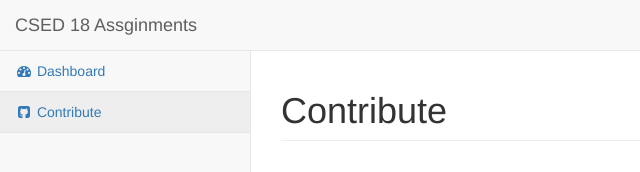
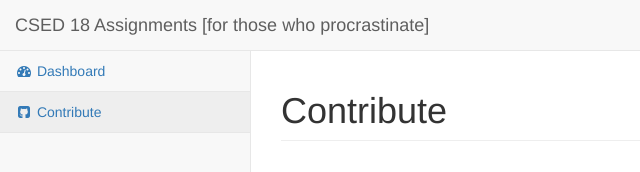
Before and after one commit to csed2018/csed2018.github.io, a website: page assignments/pages/contribute.html in a window 1280 px wide. Shown: the top 172 px of the page, without its empty margins (0-640 px from the left). Drawn offline with Linux system fonts and the light colour scheme.

Commit message:
modify title

```diff
--- a/assignments/pages/contribute.html
+++ b/assignments/pages/contribute.html
@@ -51,7 +51,7 @@
                     <span class="icon-bar"></span>
                     <span class="icon-bar"></span>
                 </button>
-                <a class="navbar-brand" href="index.html">CSED 18 Assginments</a>
+                <a class="navbar-brand" href="index.html">CSED 18 Assignments [for those who procrastinate]</a>
             </div>
             <!-- /.navbar-header -->
 
```
